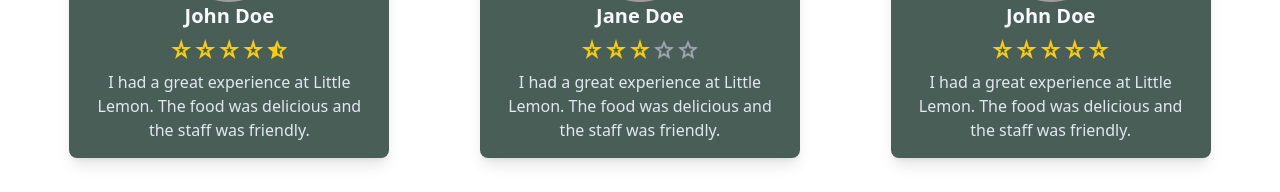
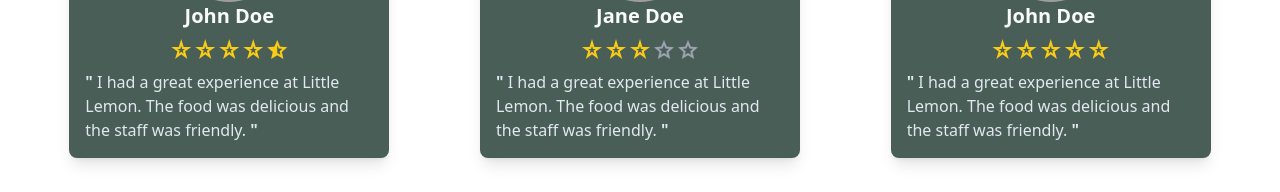
Before and after one commit to Mampionona33/Little-Lemon, a React (Vite) app: page / in a window 1280 px wide. Shown: the part 1666-1858 px from the top of the page. Built offline with nearby package versions, Linux system fonts and the light colour scheme; grey boxes are pictures that could not be loaded.

Commit message:
modification text style dans TestimoniCard

```diff
--- a/src/components/TestimonialCard/TestimonialCard.tsx
+++ b/src/components/TestimonialCard/TestimonialCard.tsx
@@ -63,7 +63,11 @@
         <div className="flex justify-center my-2">
           {renderStars(testimonial.rating)}
         </div>
-        <p className="text-center text-slate-200">{testimonial.text}</p>
+        <p className="text-slate-200 text-left">
+          <span className="font-extrabold">&#34; </span>
+          {testimonial.text}
+          <span className="font-extrabold"> &#34;</span>
+        </p>
       </div>
     </div>
   );
```
